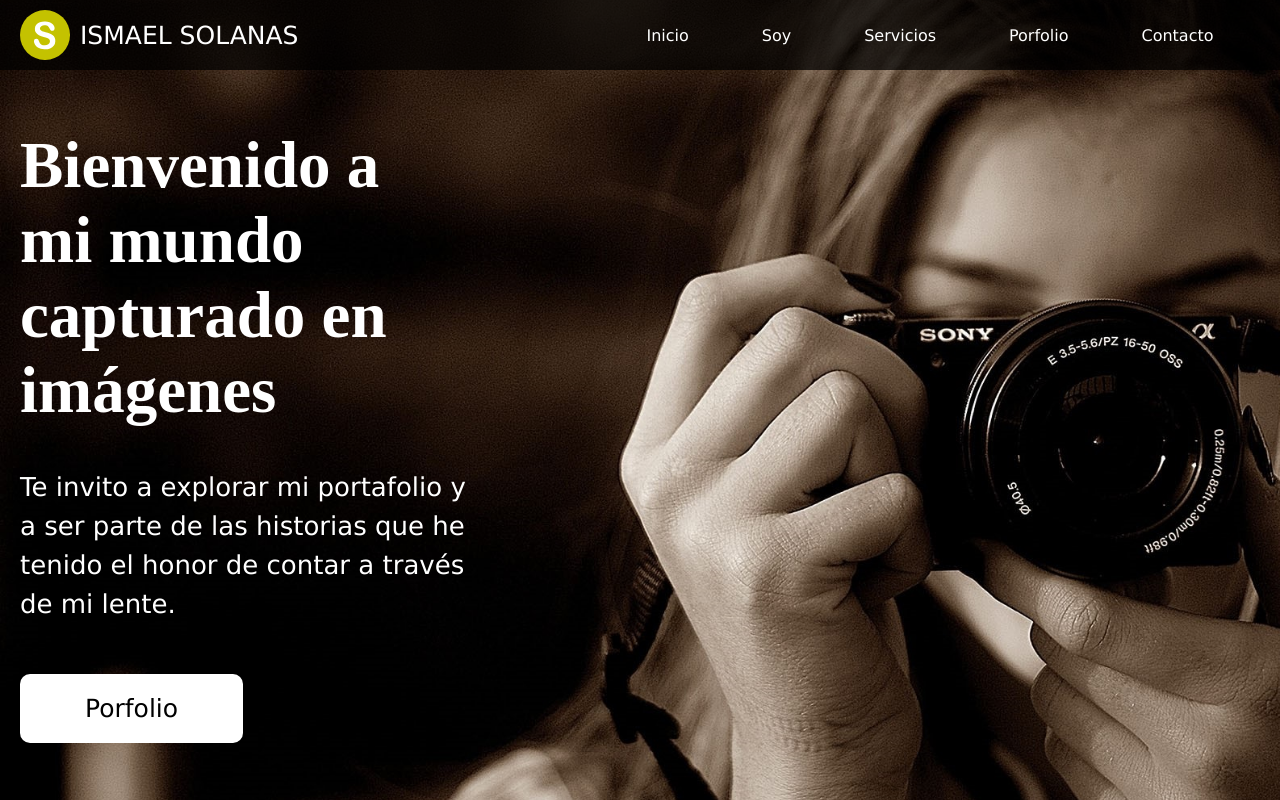
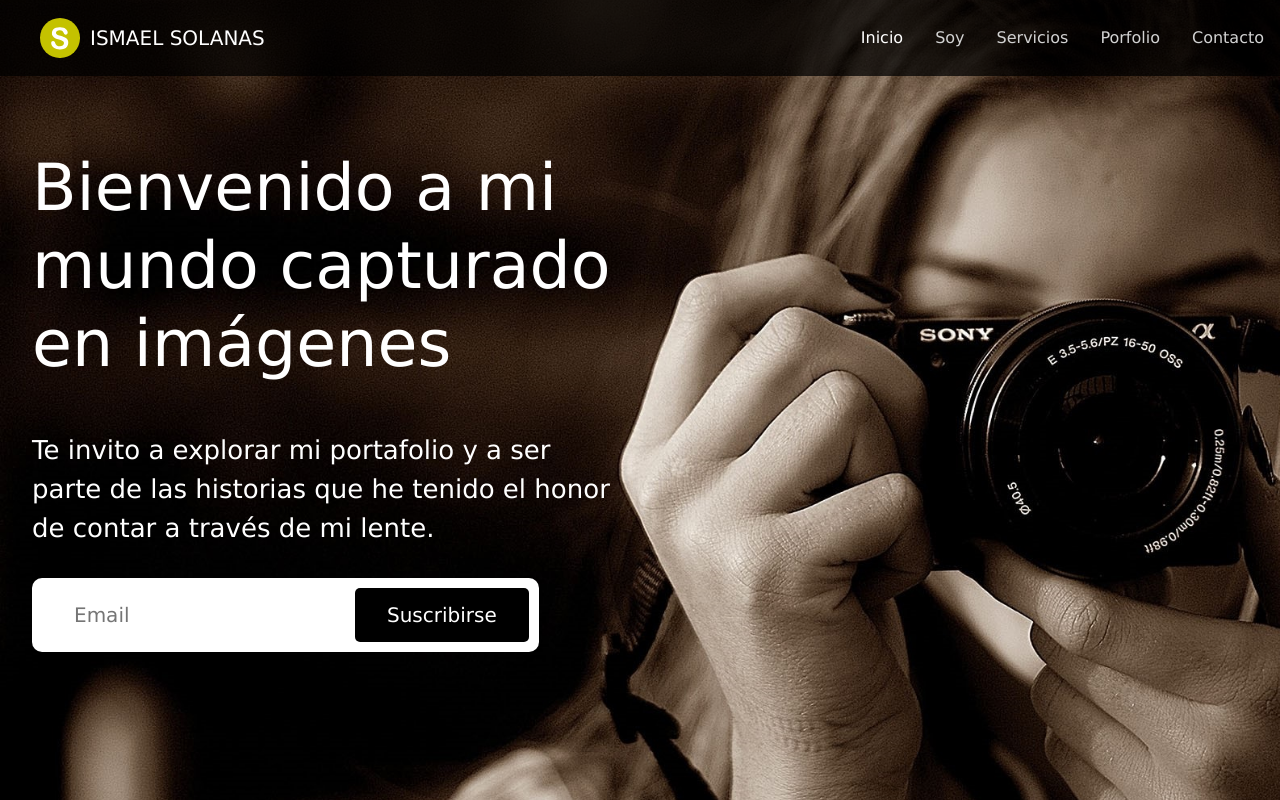
Before and after one commit to Fernando-Dominguez/DesarrolloWeb, a plain HTML site: page index.html in a window 1280 px wide. Drawn offline with nearby package versions, Linux system fonts and the light colour scheme.

Commit message:
Implementacion de Bootstrap en extructura del index

```diff
--- a/css/styles.css
+++ b/css/styles.css
@@ -1,6 +1,4 @@
 * {
-    margin: 0;
-    padding: 0;
     font-family: 'Lucida Sans', 'Lucida Sans Regular', 'Lucida Grande', 'Lucida Sans Unicode', Geneva, Verdana, sans-serif;
 }
 
@@ -11,51 +9,30 @@ body{
 
 /* Comienzo Cabecera */
 
-.cabecera{
-    padding: 10px 0px;
+/* Logotipo */
+
+.simbolo {
+    width: 40px;
+    margin: 10px 10px 10px 40px;
 }
 
-.navegacion{
-    width: 100%;
-    display: flex;
-    align-items: center;
-    justify-content: space-between;
-    position:absolute;
-    top: 0px;
-    z-index: 100;
-    background-color: #000000bb;
-    box-sizing: border-box;
-    padding: 10px 0px;
+/* Estados del menú */
+
+.menu li a {
+    color: #d2d2d2;
 }
 
-.navegacion .logo{
-    display: flex;
-    align-items: center;
-    padding-left: 10px;
-    height: 50px;
+.menu li a:hover {
+    color: #C4C200;
 }
 
-.navegacion .logo span{
-    font-size: 25px;
-    text-transform: uppercase;
-    padding-left: 10px;
+.menu li .active {
+    color: #ffffff;
 }
 
-.menu{
-    display: flex;
-    justify-content:space-around;
-    padding-right: 30px;
-    width: 50%;
-}
+.menu li a:focus {
+    color: #929292;
 
-.menu li {
-    display: inline-block;
-    padding: 0 10px ;
-}
-
-.menu a{
-    color: #fff;
-    text-decoration: none;
 }
 
 /* Fin Cabecera */
@@ -69,19 +46,18 @@ body{
     background-position: center;
     background-size: cover;
     display: flex;
+    align-items: center;
     position: absolute;
     top: 0;
 }
 
 .texto-inicio{
-    box-sizing: border-box;
-    width: 38%;
     padding: 10% 20px;
 }
 
 .hero .texto-inicio h1{
     font-size: 65px;
-    font-family: 'Times New Roman', Times, serif;
+    font-family: 'Lucida Sans', Times, serif;
 }
 
 .hero .texto-inicio p{
@@ -90,23 +66,51 @@ body{
     padding-top: 40px;
 }
 
-.hero .texto-inicio .link_porfolio {
-    background-color: #fff;
-    margin-top: 50px;
+/* Formulario */
+
+.hero .texto-inicio .caja .formulario {
+	flex: 50%;
     display: flex;
-    justify-content: center;
-    border-radius: 10px;
-    width: 50%;
+    margin-top: 30px;
 }
 
-.hero .texto-inicio .link_porfolio a{
-    text-decoration: none;
-    color: #000;
-    font-size: 25px;
-    width: 100%;
-    padding: 20px;
-    text-align: center;
+.hero .texto-inicio .caja .formulario form {
+    background-color: #fff;
+    border-radius: 10px;
+    padding: 10px;
+    display: flex;
+
+    /* Extension css-auto-prefix */
+
+    -wetexto-inicio-border-radius: 10px;
+    -moz-border-radius: 10px;
+    -ms-border-radius: 10px;
+    -o-border-radius: 10px;
 }
+
+.hero .texto-inicio .caja input {
+	padding: 12px 32px;
+	border: none;
+	font-size: 20px;
+}
+
+.hero .texto-inicio .caja input[type="submit"] {
+    background-color: #000;
+    border-radius: 5px;
+    color: #fff;
+
+    /* Extension css-auto-prefix */
+
+    -webkit-border-radius: 5px;
+    -moz-border-radius: 5px;
+    -ms-border-radius: 5px;
+    -o-border-radius: 5px;
+}
+
+.hero .texto-inicio .caja input:focus {
+	outline-style:none;
+}
+
 
 /* Fin Contenido */
 
--- a/index.html
+++ b/index.html
@@ -5,53 +5,74 @@
       <meta charset="UTF-8">
       <meta name="viewport" content="width=device-width, initial-scale=1.0">
       <link rel="shortcut icon" href="./img/favicon-solanas.png">
+
+      <!-- Font de icons Boxicons -->
+
+      <link href='https://unpkg.com/boxicons@2.1.4/css/boxicons.min.css' rel='stylesheet'>
+
+      <!-- Bootstrap 5 -->
+
+      <link href="https://cdn.jsdelivr.net/npm/bootstrap@5.3.1/dist/css/bootstrap.min.css" rel="stylesheet" integrity="sha384-4bw+/aepP/YC94hEpVNVgiZdgIC5+VKNBQNGCHeKRQN+PtmoHDEXuppvnDJzQIu9" crossorigin="anonymous">
+
+      <!-- Mis estilos -->
+
+      <link rel="stylesheet" href="css/styles.css">
+
       <title>Inicio</title>
-      <link rel="stylesheet" href="css/styles.css">
     </head>
 
 <body>
-
+<!--Comienzo de Cabecera -->
   <header class="cabecera">
-
-    <nav class="navegacion">
-      <div class="logo">
+    <!-- Comienzo Barra de Navegación fija -->
+    <nav class="navbar bg-black bg-opacity-75 fixed-top navegacion">
+      <!-- Comienzo Logotipo -->
+      <div class="d-flex align-self-center logo">
         <img
           src="./img/iso_solanas300.svg"
           alt="Ismael Solanas"
-          class="logo"
+          class="simbolo"
         />
-        <span>Ismael Solanas</span>
+        <span class="fs-5 text-uppercase align-self-center">Ismael Solanas</span>
       </div>
-      <ul class="menu">
-        <li>
-          <a href="./index.html">Inicio</a>
+      <!-- Fin logotipo -->
+      <!-- Comienzo Menú -->
+      <ul class="nav menu">
+        <li class="nav-item">
+          <a class="nav-link active" href="./index.html">Inicio</a>
         </li>
-        <li>
-          <a href="./soy.html">Soy</a>
+        <li class="nav-item">
+          <a class="nav-link" href="./soy.html">Soy</a>
         </li>
-        <li>
-          <a href="./servicios.html">Servicios</a>
+        <li class="nav-item">
+          <a class="nav-link" href="./servicios.html">Servicios</a>
+        </li class="nav-item">
+        <li class="nav-item">
+          <a class="nav-link" href="./porfolio.html">Porfolio</a>
         </li>
-        <li>
-          <a href="./porfolio.html">Porfolio</a>
-        </li>
-        <li>
-          <a href="./contacto.html">Contacto</a>
+        <li class="nav-item">
+          <a class="nav-link" href="./contacto.html">Contacto</a>
         </li>
       </ul>
+      <!-- Fin Menú -->
     </nav>
-
+    <!-- Fin Barra de Navegación jija -->
   </header>
-
-  <section class="hero">
-    <div class="texto-inicio">
-      <h1>Bienvenido a mi mundo capturado en imágenes</h1>
-      <p>Te invito a explorar mi portafolio y a ser parte de las historias que he tenido el honor de contar a través de mi lente.</p>
-      <div class="link_porfolio">
-        <a href="porfolio.html">Porfolio</a>
+<!-- fin de Cabecera -->
+  <main class="container-fluid hero">
+    <div class="row texto-inicio">
+      <div class="col-6 caja">
+        <h1>Bienvenido a mi mundo capturado en imágenes</h1>
+        <p>Te invito a explorar mi portafolio y a ser parte de las historias que he tenido el honor de contar a través de mi lente.</p>
+        <div class="formulario">
+				  <form>
+						<input type="email" class="email" placeholder="Email">
+						<input type="submit" value="Suscribirse" class="button">
+				  </form>
+				</div>
       </div>
     </div>
-  </section>
+  </main>
 
   <footer class="pie_pagina" id="fin">
     &COPY; copyright 2023 - ismaelsalanas.com
```
